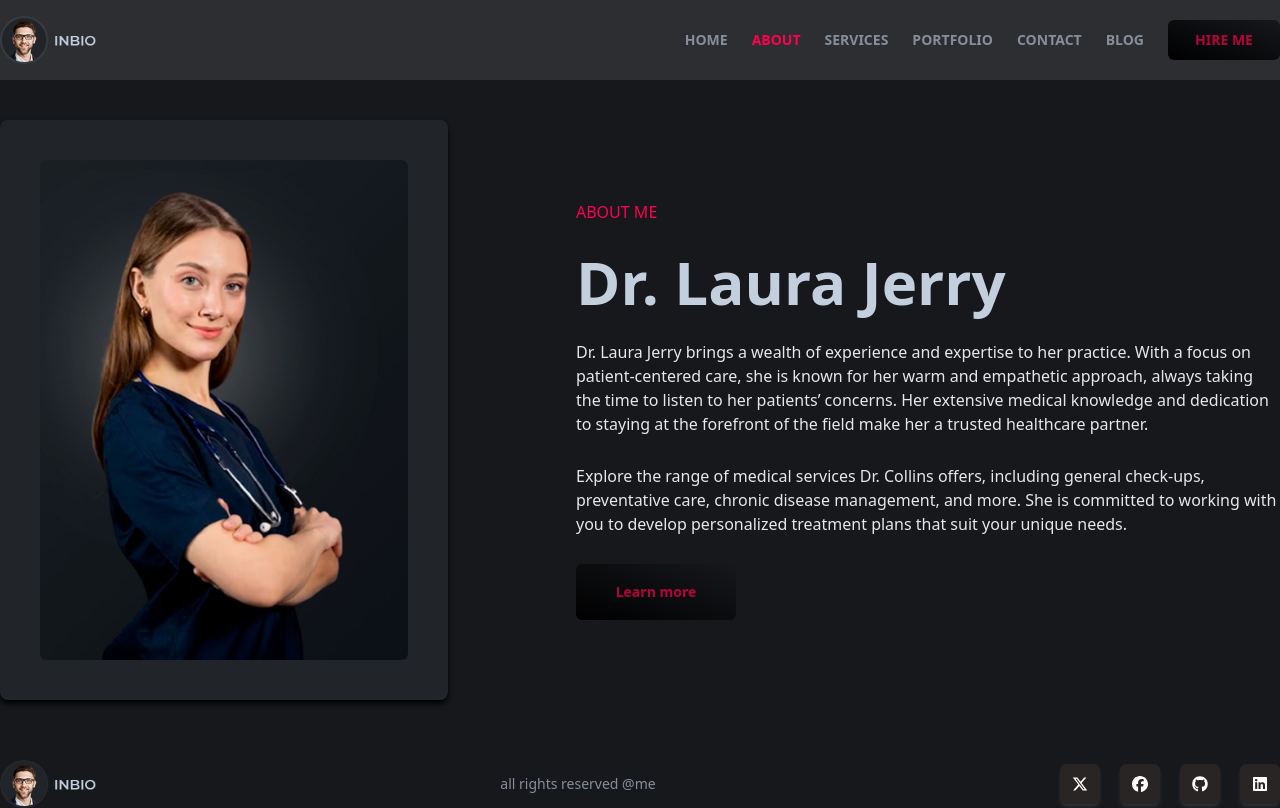
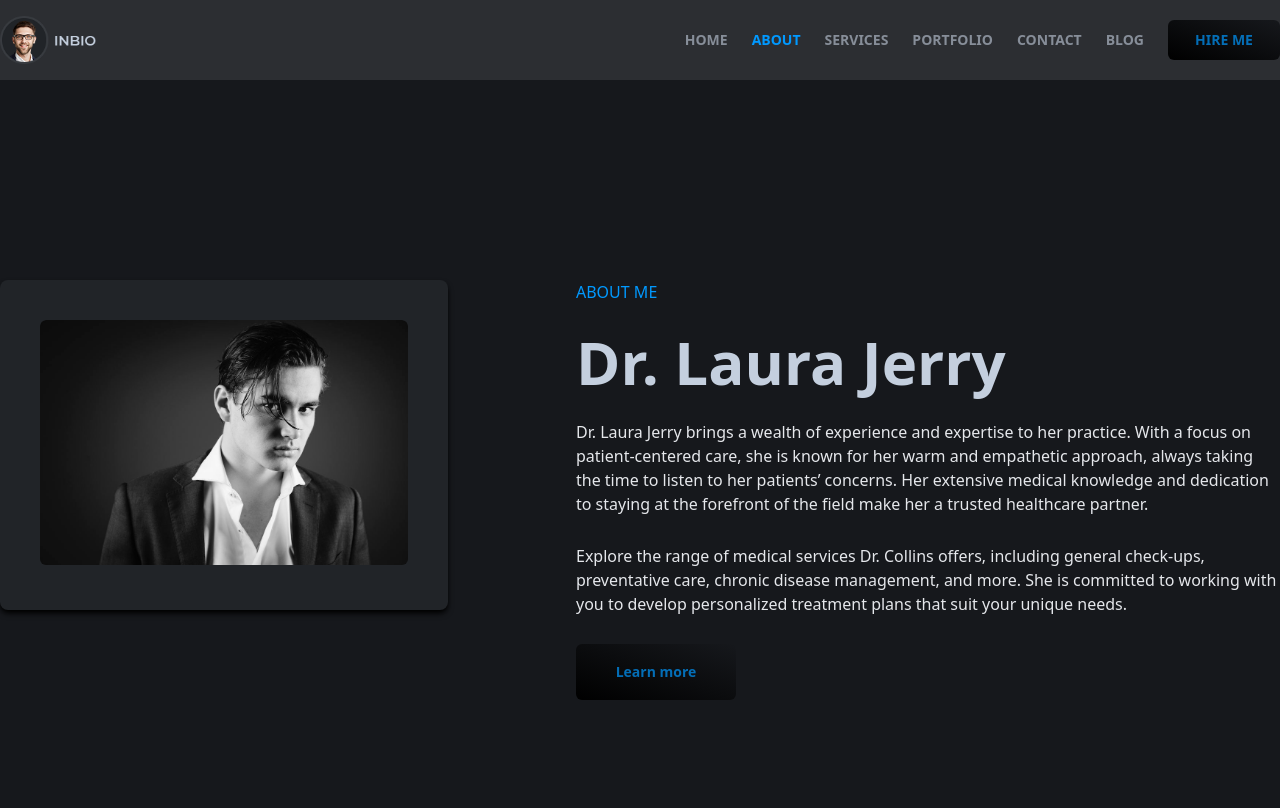
Before and after one commit to Zaki-Essay/react-portfolio, a React (Vite) app: page /react-portfolio/about in a window 1280 px wide. Shown: the top 808 px of the page. Built offline with nearby package versions, Linux system fonts and the light colour scheme.

Commit message:
PL : enhance style

```diff
--- a/src/components/AboutMe.tsx
+++ b/src/components/AboutMe.tsx
@@ -9,12 +9,12 @@ const AboutMe: React.FC = () => {
   return (
       <Container className="flex justify-between">
         {/* Left part */}
-        <div className="w-[35%] bg-[#212428] p-10 rounded-lg shadow-md shadow-black overflow-hidden group">
+        <div className="w-[35%] h-[330px] bg-[#212428] p-10 rounded-lg shadow-md shadow-black overflow-hidden group">
           <div className="h-[500px] overflow-hidden rounded-md">
             <img
-                src={AboutMeImg}
+                src={AboutMeImg as string}
                 alt="aboutMeImage"
-                className="h-full group-hover:scale-110 duration-500 rounded-md"
+                className=" group-hover:scale-110 duration-500 rounded-md"
             />
           </div>
         </div>
--- a/src/pages/About.tsx
+++ b/src/pages/About.tsx
@@ -3,8 +3,10 @@ import AboutMe from "../components/AboutMe";
 
 const About: React.FC = () => {
     return (
-        <div className="bg-primaryColor text-gray-200">
-            <AboutMe />
+        <div className="bg-primaryColor h-screen text-gray-200">
+            <div className="pt-40">
+                <AboutMe />
+            </div>
         </div>
     );
 };
--- a/tailwind.config.js
+++ b/tailwind.config.js
@@ -9,7 +9,7 @@ export default {
       colors: {
         primaryColor: "#16181C",
         lightText: "#878e99",
-        designColor: "#ff014f",
+        designColor: "#0199ff",
         titleColor: "#c4cfde",
         test: "linear-gradient(145deg, #1e2024, #23272b)",
       },
```
Also changed, not shown: src/assets/aboutMe.jpg, src/assets/banner.jpg.
